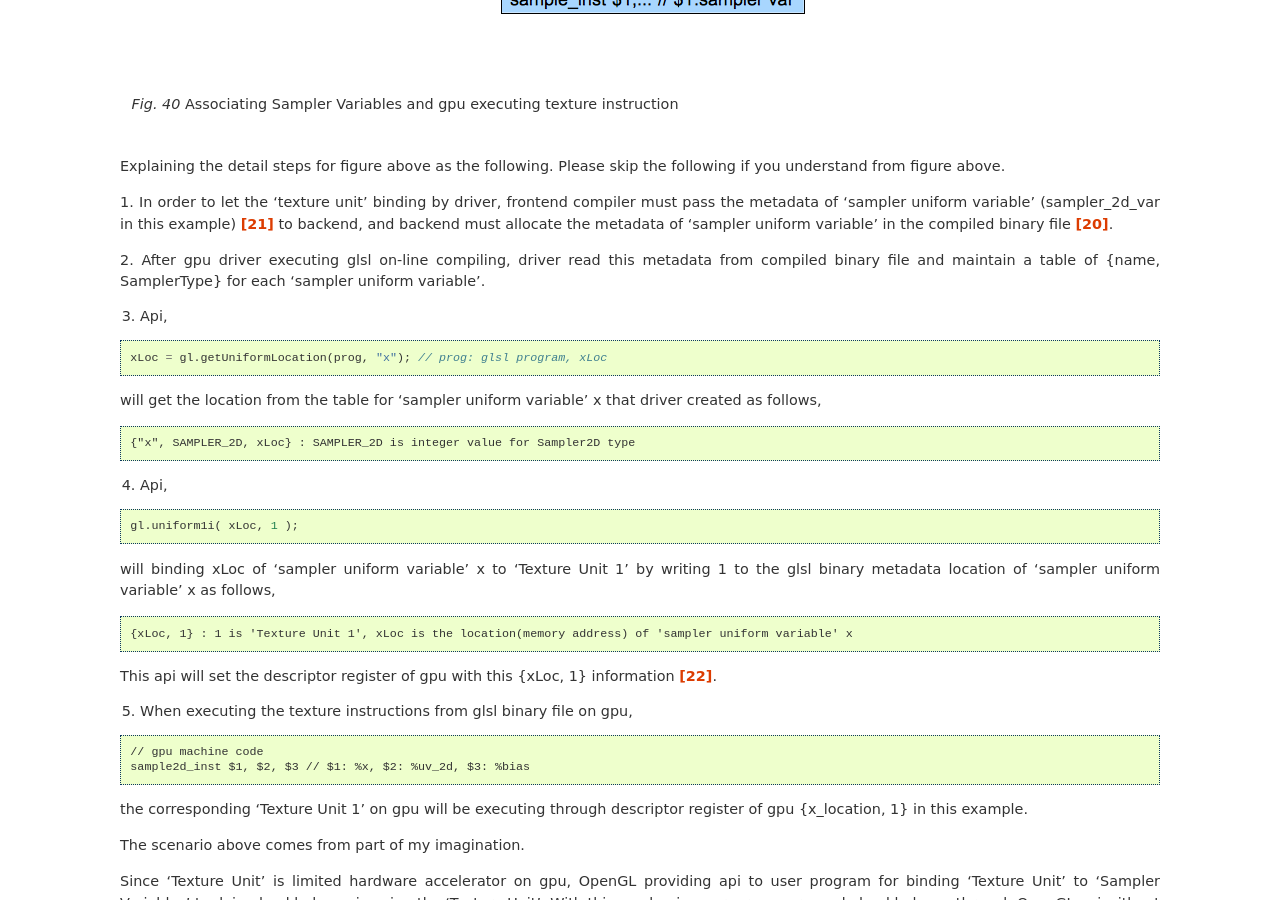
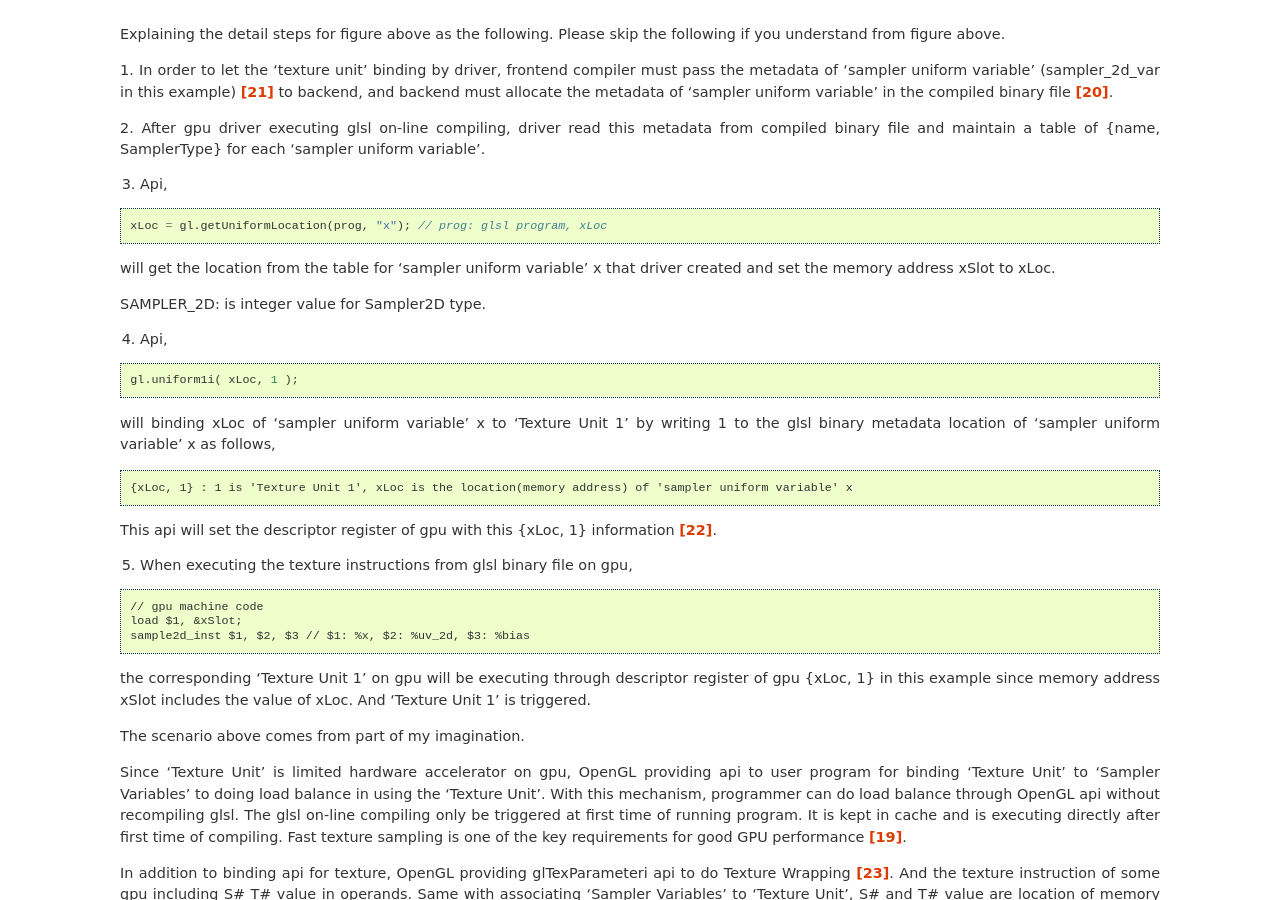
Before and after one commit to Jonathan2251/lbd, a Sphinx documentation site: the page built from source/gpu.rst, in a window 1280 px wide and 900 px high, scrolled down 5559 px. Built offline with Sphinx 7.4.7, drawn with Linux system fonts in a browser that asks for light colours; pages that are not in the unit, such as notebooks, are missing from menus; some of the changed text lies outside the part shown.

Commit message:
driverSamplerTable figure

```diff
--- a/source/gpu.rst
+++ b/source/gpu.rst
@@ -252,11 +252,9 @@
   xLoc = gl.getUniformLocation(prog, "x"); // prog: glsl program, xLoc
 
 will get the location from the table for 'sampler uniform variable' x that
-driver created as follows,
+driver created and set the memory address xSlot to xLoc.
 
-.. code-block:: console
-
-  {"x", SAMPLER_2D, xLoc} : SAMPLER_2D is integer value for Sampler2D type
+SAMPLER_2D: is integer value for Sampler2D type.
 
 
 4. Api,
@@ -281,10 +279,12 @@
 .. code-block:: console
 
   // gpu machine code
+  load $1, &xSlot;
   sample2d_inst $1, $2, $3 // $1: %x, $2: %uv_2d, $3: %bias
 
-the corresponding 'Texture Unit 1' on gpu will be executing through
-descriptor register of gpu {x_location, 1} in this example.
+the corresponding 'Texture Unit 1' on gpu will be executing through descriptor
+register of gpu {xLoc, 1} in this example since memory address xSlot includes the
+value of xLoc. And 'Texture Unit 1' is triggered.
 
 The scenario above comes from part of my imagination.
 
```
Also changed, not shown: Fig/gpu/driverSamplerTable.png, 2 other files.
